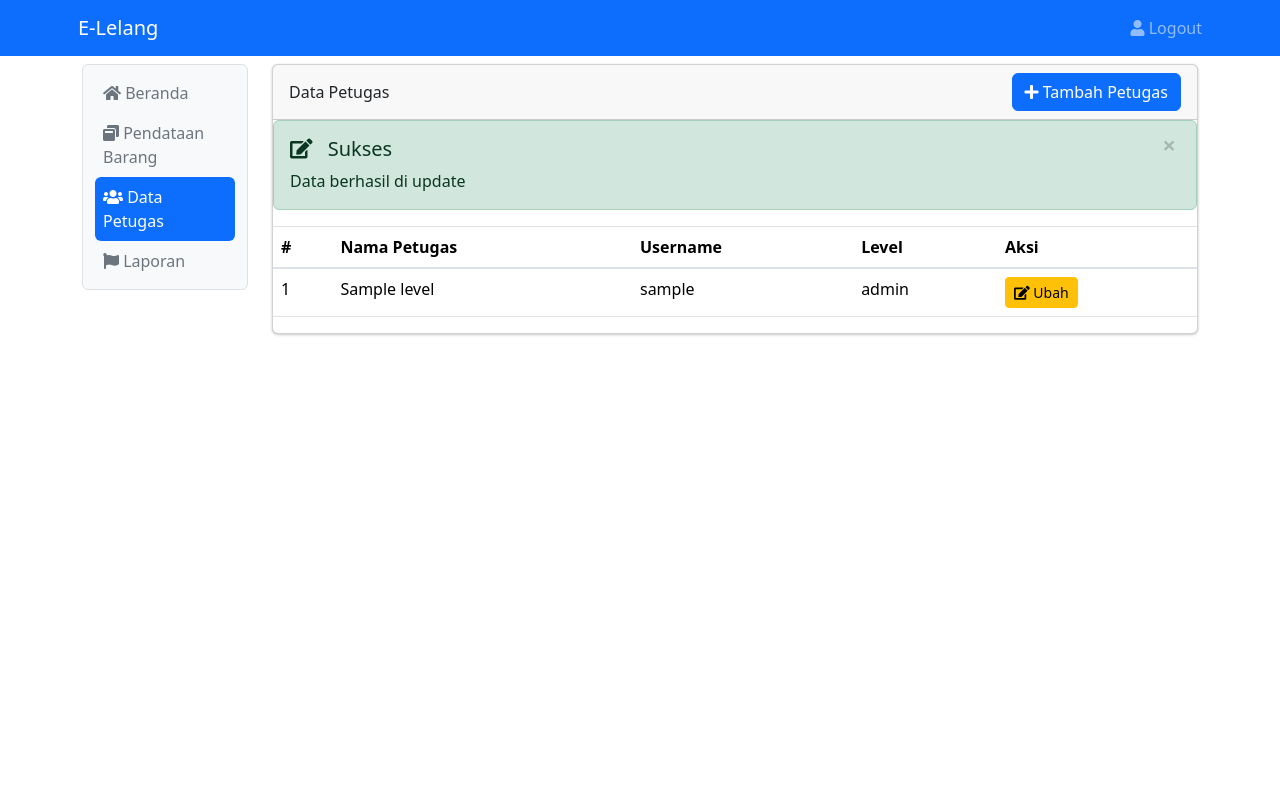
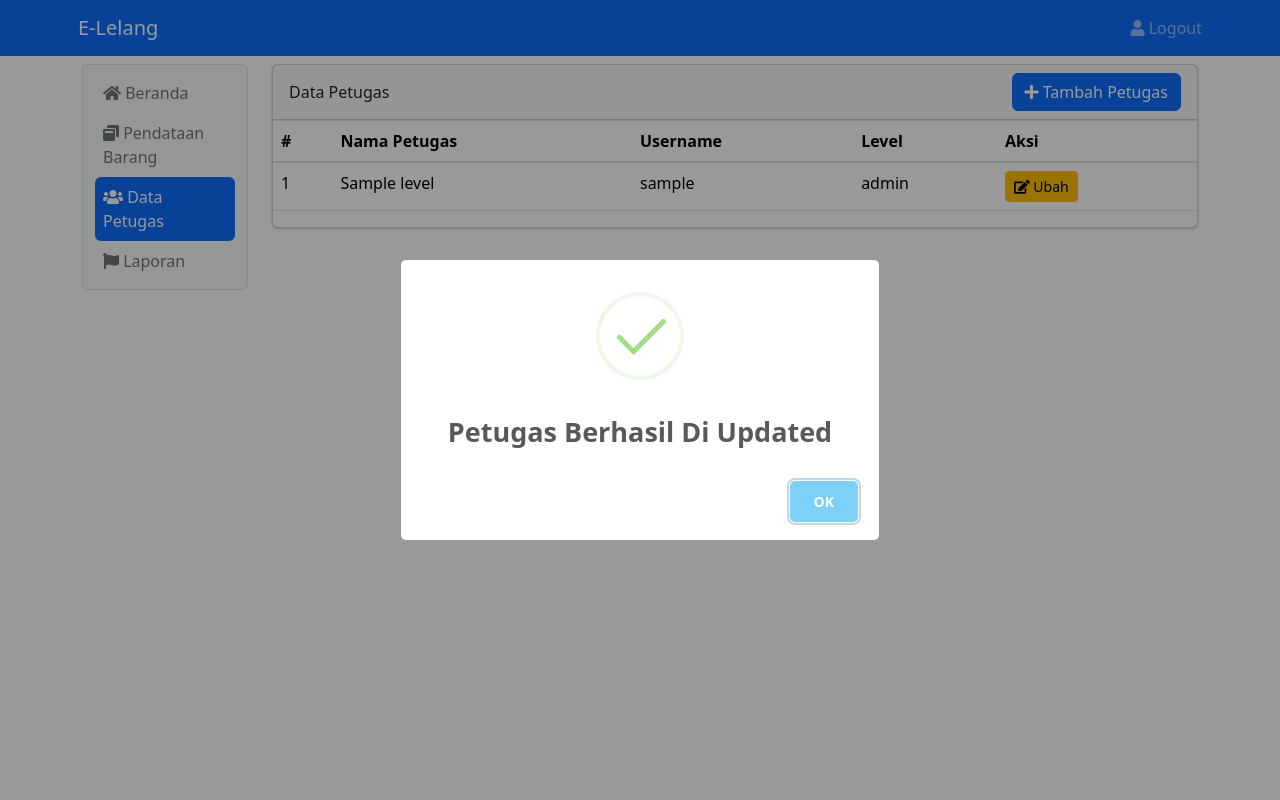
Before and after one commit to FarrasIqbal/ukk_lelang, a PHP site: page /administrator/petugas.php?info=update in a window 1280 px wide. Run offline with PHP 8.4, Linux system fonts and the light colour scheme; the visitor is signed in with stand-in values (Sample User, id 1); tables that the repository leaves empty or names only in its code hold one stand-in row (values such as "Sample post"); some libraries are stand-ins or nearby versions.

Commit message:
change alert info to sweetalert use cdn

```diff
--- a/administrator/petugas.php
+++ b/administrator/petugas.php
@@ -15,26 +15,20 @@ include '../layouts/header.php';
                     </button>
                 </div>
                 <div class="table-responsive">
-                    <?php
-              if (isset($_GET['info'])) {
-                if ($_GET['info'] == "hapus") { ?>
-                    <div class="alert alert-success alert-dismissible">
-                        <button type="button" class="close" data-dismiss="alert" aria-hidden="true">&times;</button>
-                        <h5><i class="icon fas fa-trash"></i> Sukses</h5>
-                        Data berhasil di hapus
-                    </div>
+                <?php
+                    if (isset($_GET['info'])) {
+                        if ($_GET['info'] == "hapus") { ?>
+                    <script>
+                        swal("Petugas Berhasil DiHapus", "", "success");
+                    </script>
                     <?php } else if ($_GET['info'] == "simpan") { ?>
-                    <div class="alert alert-success alert-dismissible">
-                        <button type="button" class="close" data-dismiss="alert" aria-hidden="true">&times;</button>
-                        <h5><i class="icon fas fa-check"></i> Sukses</h5>
-                        Data berhasil di simpan
-                    </div>
+                    <script>
+                        swal("Petugas Berhasil Ditambahkan", "", "success");
+                    </script>
                     <?php } else if ($_GET['info'] == "update") { ?>
-                    <div class="alert alert-success alert-dismissible">
-                        <button type="button" class="close" data-dismiss="alert" aria-hidden="true">&times;</button>
-                        <h5><i class="icon fas fa-edit"></i> Sukses</h5>
-                        Data berhasil di update
-                    </div>
+                    <script>
+                        swal("Petugas Berhasil Di Updated", "", "success");
+                    </script>
                     <?php }
               } ?>
                     <table class="table table-hover">
--- a/layouts/header.php
+++ b/layouts/header.php
@@ -10,8 +10,8 @@
     <link rel="stylesheet" href="../assets/plugins/fontawesome-free/css/all.min.css">
     <link rel="stylesheet" href="../assets/dist/css/adminlte.min.css">
     <link href="../assets/css/bootstrap.min.css" rel="stylesheet">
-    <script src="../assets/js/bootstrap.bundle.min.js">
-    </script>
+    <script src="../assets/js/bootstrap.bundle.min.js"></script>
+    <script src="https://unpkg.com/sweetalert/dist/sweetalert.min.js"></script>
 
 
 
--- a/petugas/update_lelang_tutup.php
+++ b/petugas/update_lelang_tutup.php
@@ -11,6 +11,6 @@ $harga_akhir = $_POST['harga_akhir'];
 mysqli_query($koneksi,"update tb_lelang set status='$status', id_user='$id_user', harga_akhir='$harga_akhir' where id_lelang='$id_lelang'");
 
 // mengalihkan halaman kembali ke index.php
-header("location:aktivasi.php?info=update");
+header("location:aktivasi.php?info=updatetutup");
 
 ?>
```
Also changed, not shown: administrator/barang.php (+10 -16 lines), login.php (+6 -6 lines), petugas/aktivasi.php (+10 -16 lines), petugas/barang.php (+9 -15 lines).
